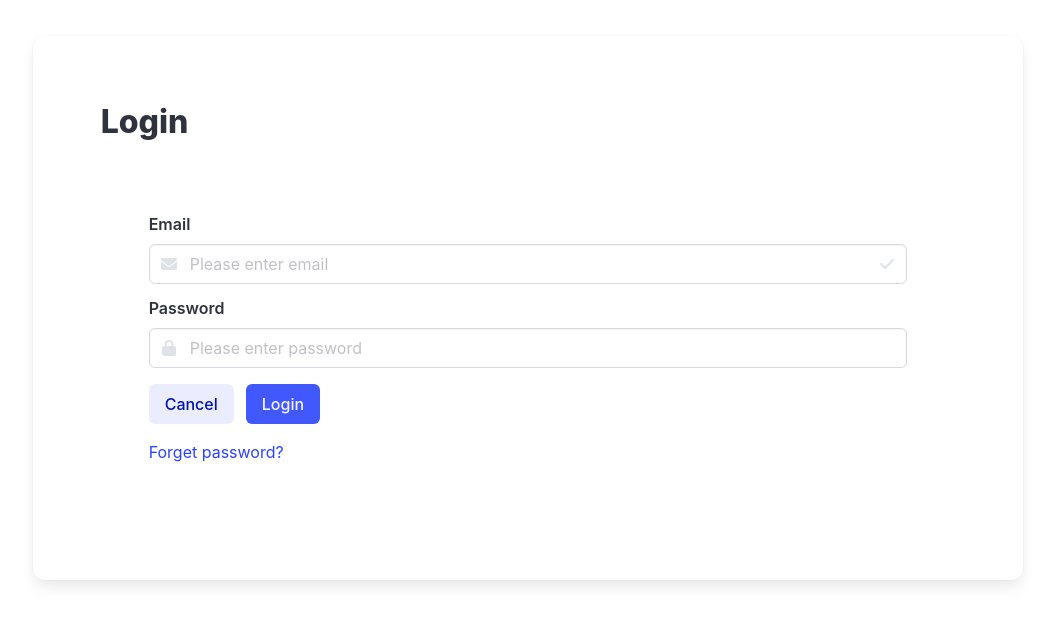
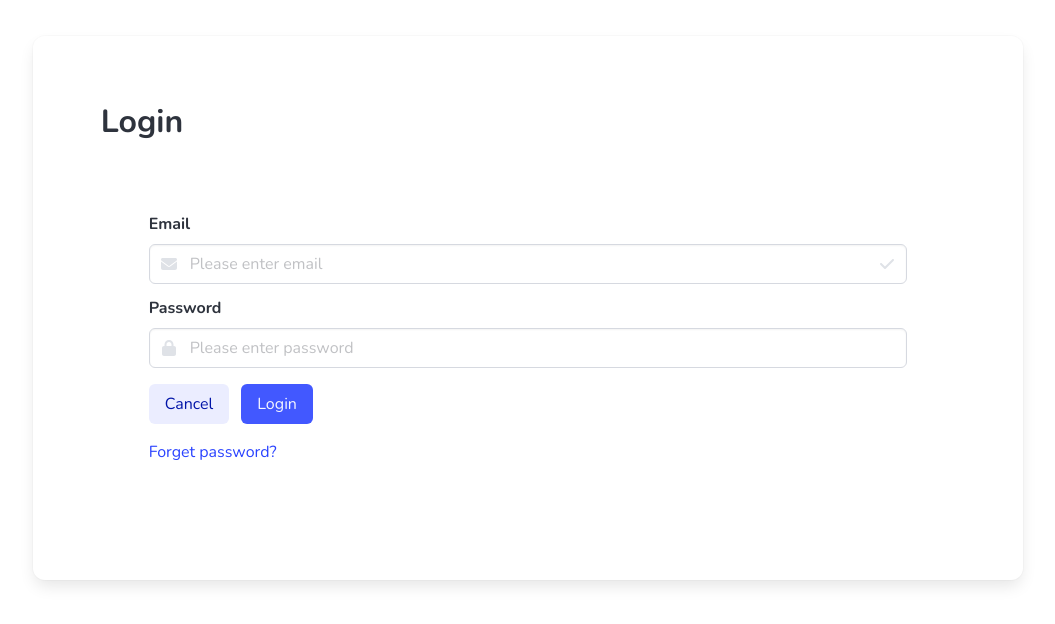
Before and after one commit to rainmore/reactjs-book-store-example, a React (Vite) app: page /auth/login in a window 1280 px wide. Shown: the top 624 px of the page, without its empty margins (112-1167 px from the left). Built offline with nearby package versions, Linux system fonts and the light colour scheme.

Commit message:
updated project

```diff
--- a/src/main.scss
+++ b/src/main.scss
@@ -1,3 +1,17 @@
+$customized-turquoise: hsl(171, 100%, 41%);
+$customized-grey-dark: hsl(0, 0%, 29%);
+
+// Path to Bulma's sass folder
+@use "bulma/sass" with (
+  $family-primary: '"Nunito", sans-serif',
+  $breadcrumb-item-color: $customized-turquoise,
+  $breadcrumb-item-hover-color: $customized-turquoise,
+  $breadcrumb-item-active-color: $customized-grey-dark
+);
+
+// Import the Google Font
+@import url("https://fonts.googleapis.com/css?family=Nunito:400,700");
+
 table {
   tr {
     th.col-id {
```
